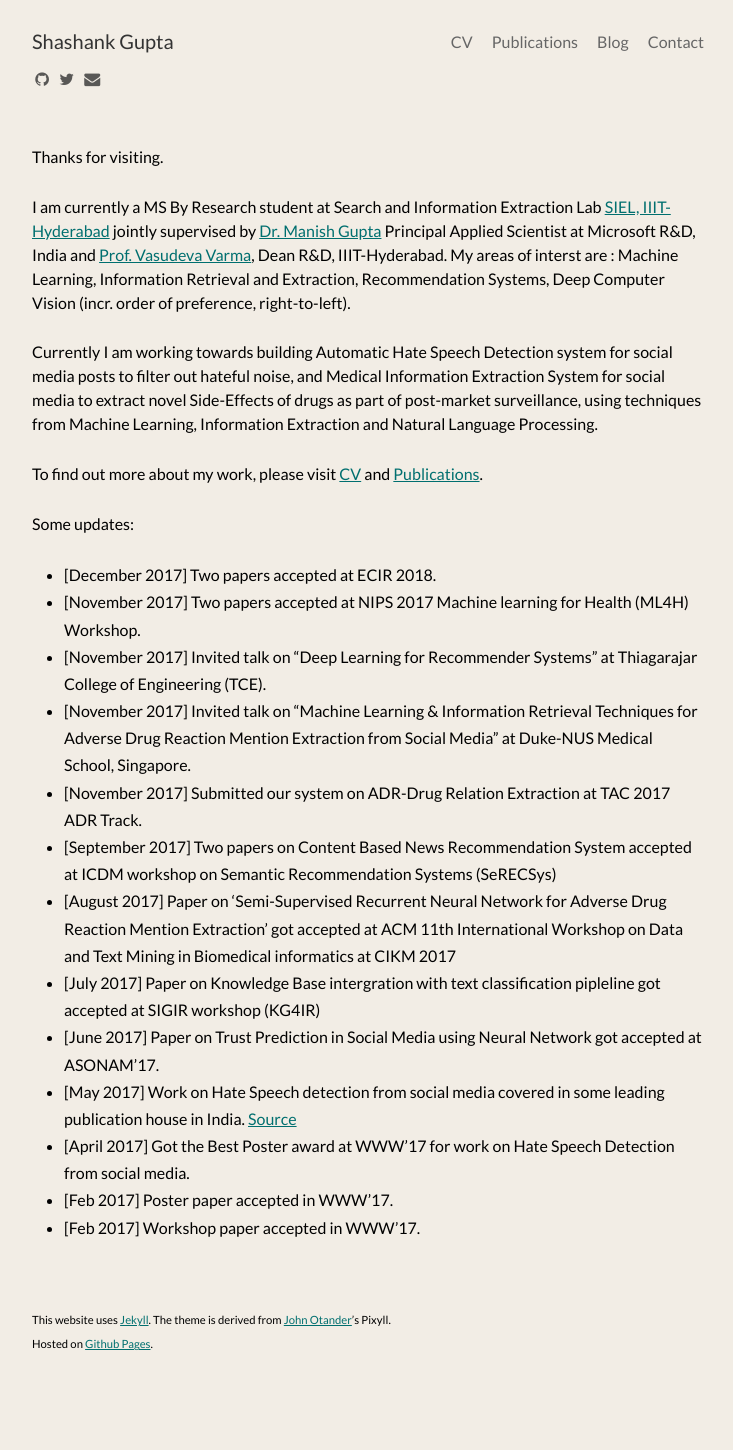
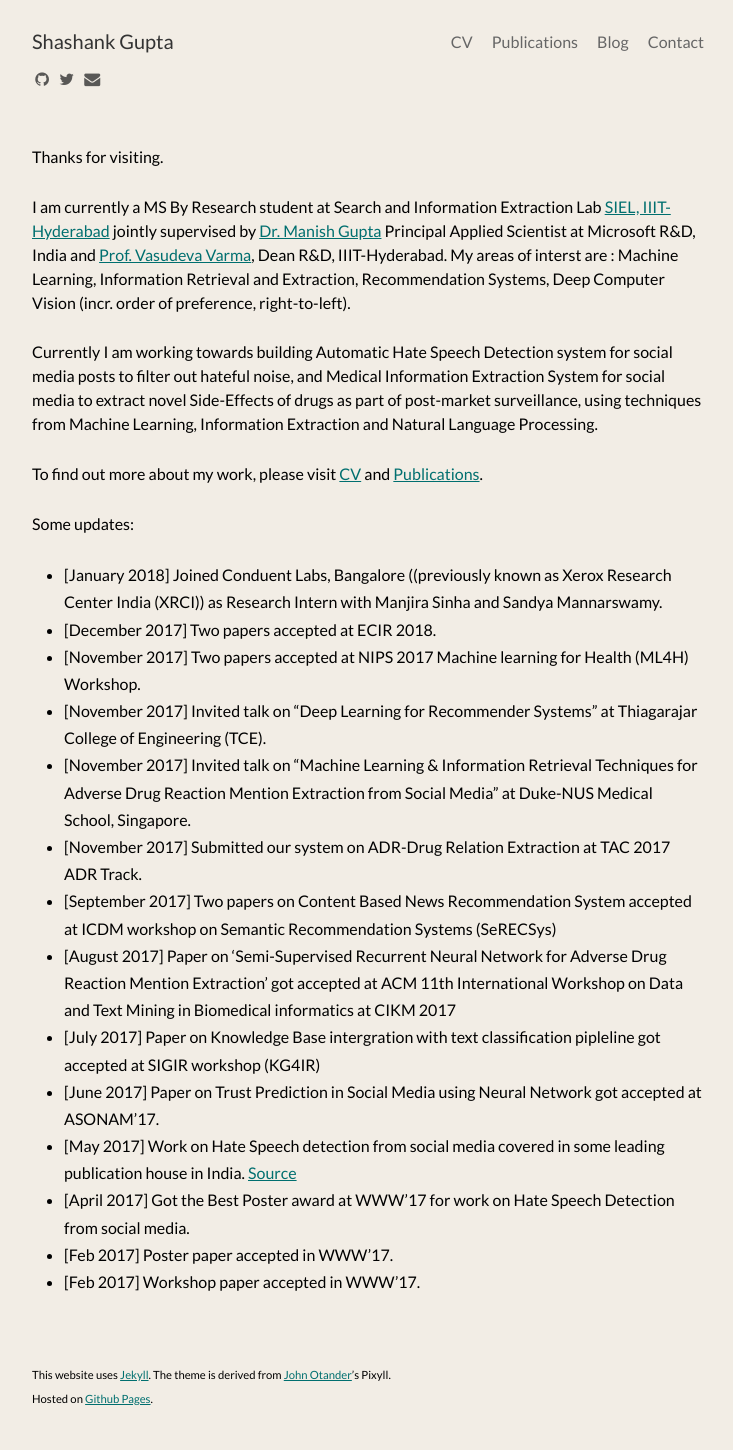
Before and after one commit to shashankg7/shashankg7.github.io, a Jekyll site: the page built from index.md, in a window 1280 px wide. Shown: the whole page, without its empty margins (272-1005 px from the left). Built offline with Jekyll 4.4.1, drawn with Linux system fonts in a browser that asks for light colours; nearby versions of some CDN libraries; before the commit the page ends 1396 px from its top, so only the background shows below that.

Commit message:
Update index.md

```diff
--- a/index.md
+++ b/index.md
@@ -13,6 +13,7 @@
 
 Some updates:
 
+* [January 2018] Joined Conduent Labs, Bangalore ((previously known as Xerox Research Center India (XRCI)) as Research Intern with Manjira Sinha and Sandya Mannarswamy.
 * [December 2017] Two papers accepted at ECIR 2018.
 * [November 2017] Two papers accepted at NIPS 2017 Machine learning for Health (ML4H) Workshop.
 * [November 2017] Invited talk on "Deep Learning for Recommender Systems" at Thiagarajar College of Engineering (TCE).
```
